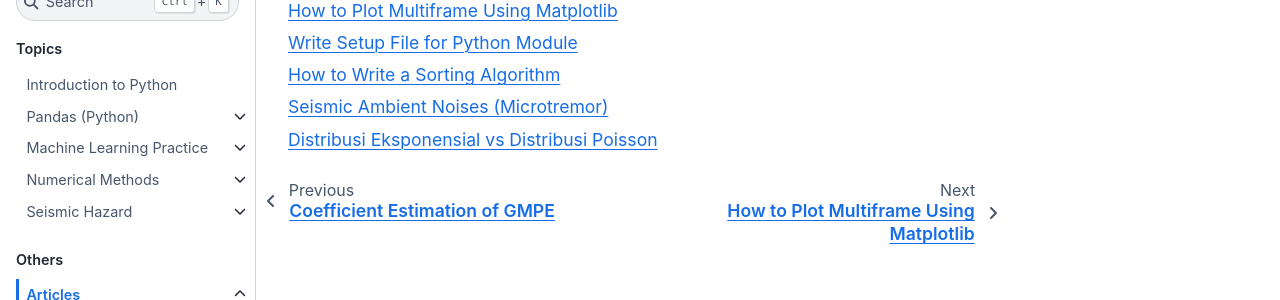
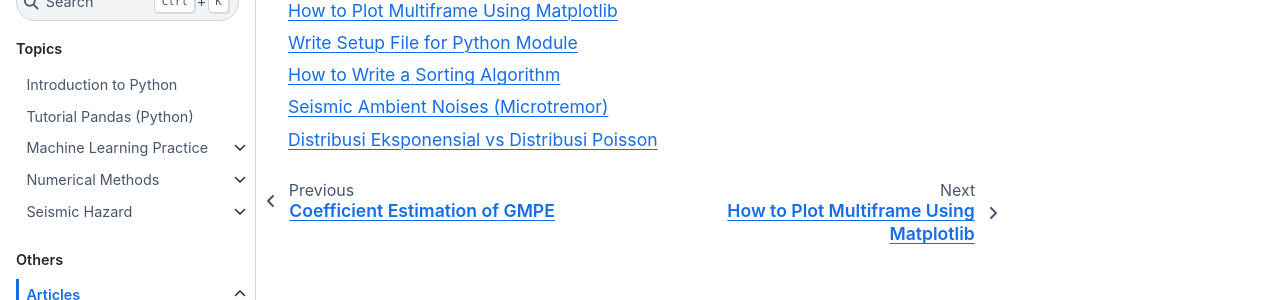
Before and after one commit to auliakhalqillah/akbook, a Sphinx documentation site: the page built from docs/source/Articles.rst, in a window 1280 px wide. Shown: the part 139-439 px from the top of the page. Built offline with Sphinx 7.4.7 and the Sphinx Book theme 1.1.4, drawn with Linux system fonts in a browser that asks for light colours; pages that are not in the unit, such as notebooks, are missing from menus.

Commit message:
Update index.rst

```diff
--- a/docs/source/index.rst
+++ b/docs/source/index.rst
@@ -17,8 +17,7 @@
   :maxdepth: 1
 
   Beginer Python Tutorial
-  Fundamental Algorithm using Python
-  Pandas
+  Tutorial_Pandas_(Python)
   Machine Learning Practice
   Numerical Methods
   Seismic Hazard
```
